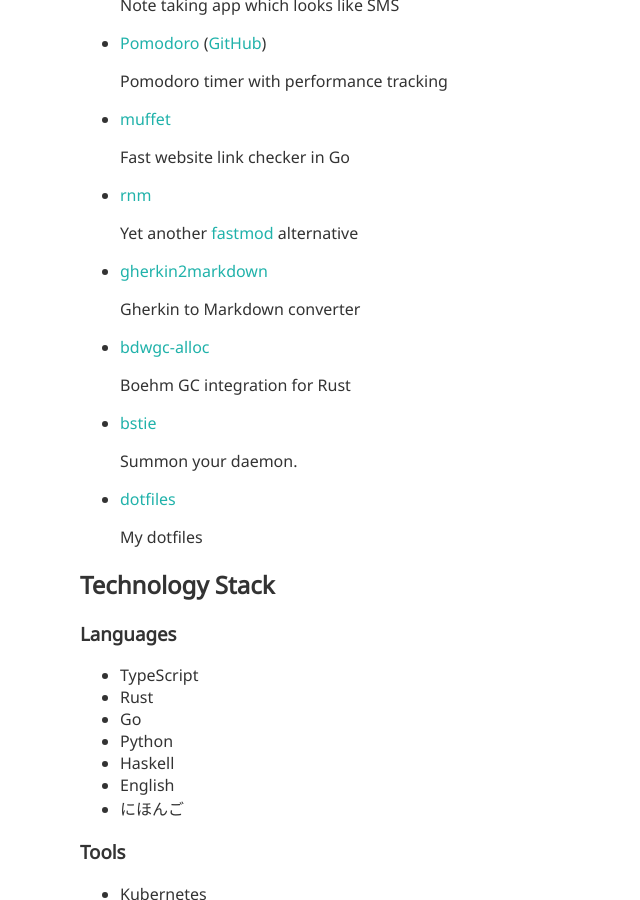
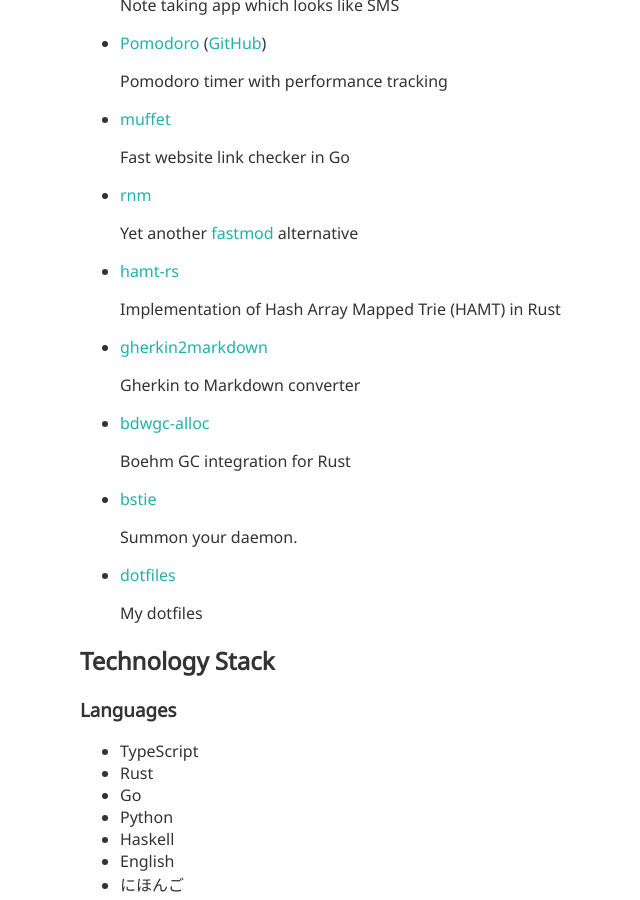
Before and after one commit to raviqqe/raviqqe.github.io, a Jekyll site: the page built from index.md, in a window 1280 px wide and 900 px high, scrolled down 890 px. Shown: the whole window, without its empty margins (224-864 px from the left). Built offline with Jekyll 4.4.1, drawn with Linux system fonts in a browser that asks for light colours.

Commit message:
Add entry for hamt-rs (#7)

```diff
--- a/index.md
+++ b/index.md
@@ -61,6 +61,10 @@ It is a software engineer.
 - [rnm](https://github.com/raviqqe/rnm)
 
   Yet another [fastmod](https://github.com/facebookincubator/fastmod) alternative
+
+- [hamt-rs](https://github.com/raviqqe/hamt-rs)
+
+  Implementation of Hash Array Mapped Trie (HAMT) in Rust
 
 - [gherkin2markdown](https://github.com/raviqqe/gherkin2markdown)
 
```
